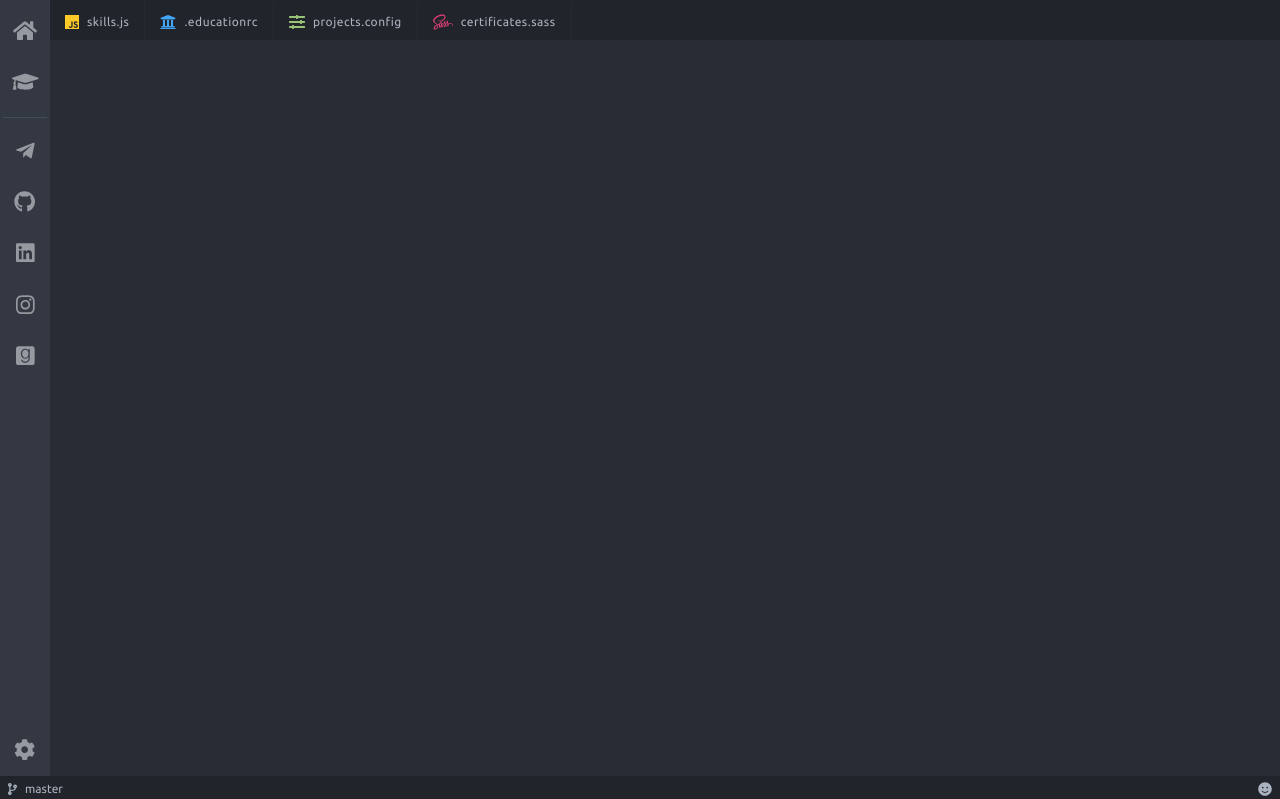
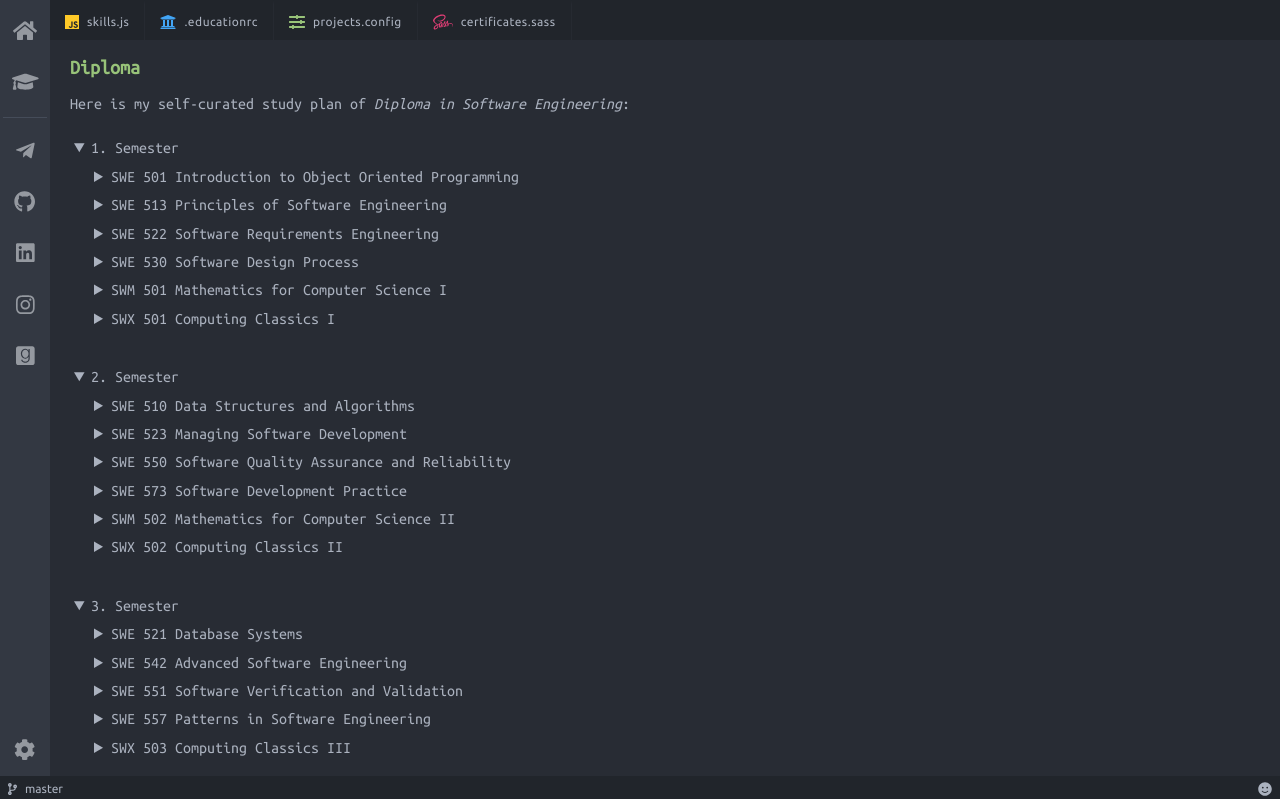
Before and after one commit to caglarturali/caglarturali.github.io.bak, a React (Create React App) app: page /diploma in a window 1280 px wide. Shown: the top 799 px of the page. Built offline with nearby package versions, Linux system fonts and the light colour scheme.

Commit message:
Render study materials, first pass :blush:

```diff
--- a/src/models/index.ts
+++ b/src/models/index.ts
@@ -1,4 +1,5 @@
 export * from './ContactItem';
+export * from './DiplomaTypes';
 export * from './Greeting';
 export * from './Linkable';
 export * from './PageLink';
--- /dev/null
+++ b/src/views/Diploma/components/Semester/Course/index.tsx
@@ -0,0 +1,35 @@
+/**
+ * Course component.
+ */
+import React from 'react';
+import { createUseStyles } from 'react-jss';
+import { DiplomaTypes } from '../../../../../models';
+import styles from './styles';
+
+const useStyles = createUseStyles(styles);
+
+export interface CourseProps {
+  courseData: DiplomaTypes.Course;
+}
+
+const Course: React.FC<CourseProps> = ({ courseData }) => {
+  const classes = useStyles();
+  const { courseName, books } = courseData;
+
+  const renderBook = (book: DiplomaTypes.Book) => {
+    return (
+      <li className={classes.bookItem} key={book.name}>
+        <a href={book.url}>{book.name}</a>
+      </li>
+    );
+  };
+
+  return (
+    <details open={false} className={classes.courseDetails}>
+      <summary>{courseName}</summary>
+      <div className={classes.bookPanel}>{books.map((b) => renderBook(b))}</div>
+    </details>
+  );
+};
+
+export default Course;
--- /dev/null
+++ b/src/views/Diploma/components/Semester/Course/styles.ts
@@ -0,0 +1,16 @@
+/**
+ * Course component styles.
+ */
+import { Styles } from 'react-jss';
+
+export default {
+  courseDetails: {
+    marginLeft: '20px',
+    marginTop: '10px',
+  },
+  bookPanel: {
+    marginLeft: '20px',
+    marginTop: '6px',
+    paddingBottom: '10px',
+  },
+} as Styles;
--- /dev/null
+++ b/src/views/Diploma/components/Semester/index.tsx
@@ -0,0 +1,31 @@
+/**
+ * Semester component.
+ */
+import React, { useState } from 'react';
+import { createUseStyles } from 'react-jss';
+import { DiplomaTypes } from '../../../../models';
+import Course from './Course';
+import styles from './styles';
+
+const useStyles = createUseStyles(styles);
+
+export interface SemesterProps {
+  semesterData: DiplomaTypes.Semester;
+}
+
+const Semester: React.FC<SemesterProps> = ({ semesterData }) => {
+  const classes = useStyles();
+  const { name, courses } = semesterData;
+  const [showDetails, setShowDetails] = useState<boolean>(true);
+
+  return (
+    <details open={true}>
+      <summary>{name}</summary>
+      {courses.map((c) => (
+        <Course courseData={c} key={c.courseName} />
+      ))}
+    </details>
+  );
+};
+
+export default Semester;
--- /dev/null
+++ b/src/views/Diploma/components/Semester/styles.ts
@@ -0,0 +1,6 @@
+/**
+ * Semester component styles.
+ */
+import { Styles } from 'react-jss';
+
+export default {} as Styles;
--- a/src/views/Diploma/index.tsx
+++ b/src/views/Diploma/index.tsx
@@ -3,17 +3,37 @@
  */
 import React from 'react';
 import { createUseStyles } from 'react-jss';
+import Container from '../../components/Container';
+import Semester from './components/Semester';
+import { DiplomaTypes } from '../../models';
 import styles from './styles';
 
 const useStyles = createUseStyles(styles);
 
 export interface DiplomaProps {
-  diplomaData: { [key: string]: any };
+  diplomaData: DiplomaTypes.Curriculum;
 }
 
 const Diploma: React.FC<DiplomaProps> = ({ diplomaData }) => {
   const classes = useStyles();
-  return <div></div>;
+  const { terms } = diplomaData;
+
+  return (
+    <Container
+      title="Diploma"
+      seo={{ title: 'Diploma in Software Engineering' }}
+    >
+      <p>
+        Here is my self-curated study plan of{' '}
+        <em>Diploma in Software Engineering</em>:
+      </p>
+      <div className={classes.root}>
+        {terms.map((t) => (
+          <Semester semesterData={t} key={t.name} />
+        ))}
+      </div>
+    </Container>
+  );
 };
 
 export default Diploma;
--- a/src/views/Diploma/styles.ts
+++ b/src/views/Diploma/styles.ts
@@ -3,4 +3,16 @@
  */
 import { Styles } from 'react-jss';
 
-export default {} as Styles;
+export default {
+  root: {
+    '&>details': {
+      cursor: 'pointer',
+      padding: '10px 4px',
+      marginBottom: '20px',
+      '& summary': {
+        border: 'none',
+        outline: 'none',
+      },
+    },
+  },
+} as Styles;
```
Also changed, not shown: src/models/DiplomaTypes.ts (added, +24 -0 lines), .eslintrc.js.
